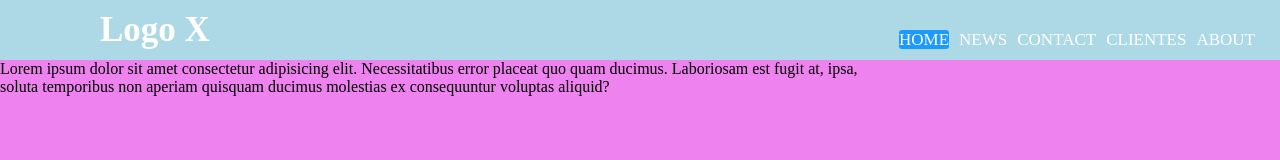
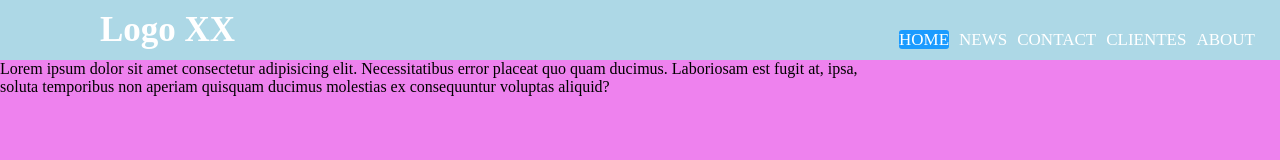
Before and after one commit to mondo84/Demo20, an Angular app: page /home in a window 1280 px wide. Shown: the top 160 px of the page. Built offline with nearby package versions, Linux system fonts and the light colour scheme.

Commit message:
cambios menores

```diff
--- a/src/app/home/home.component.html
+++ b/src/app/home/home.component.html
@@ -4,7 +4,7 @@
     <input type="checkbox" name="" id="check">
     <label for="check" class="checkbtn" >Menu</label>
 
-    <label for="" class="logo">Logo X</label>
+    <label for="" class="logo">Logo XX</label>
     <ul>
       <li><a class="active" href="#">Home</a></li>
       <li><a href="#">News</a></li>
```
